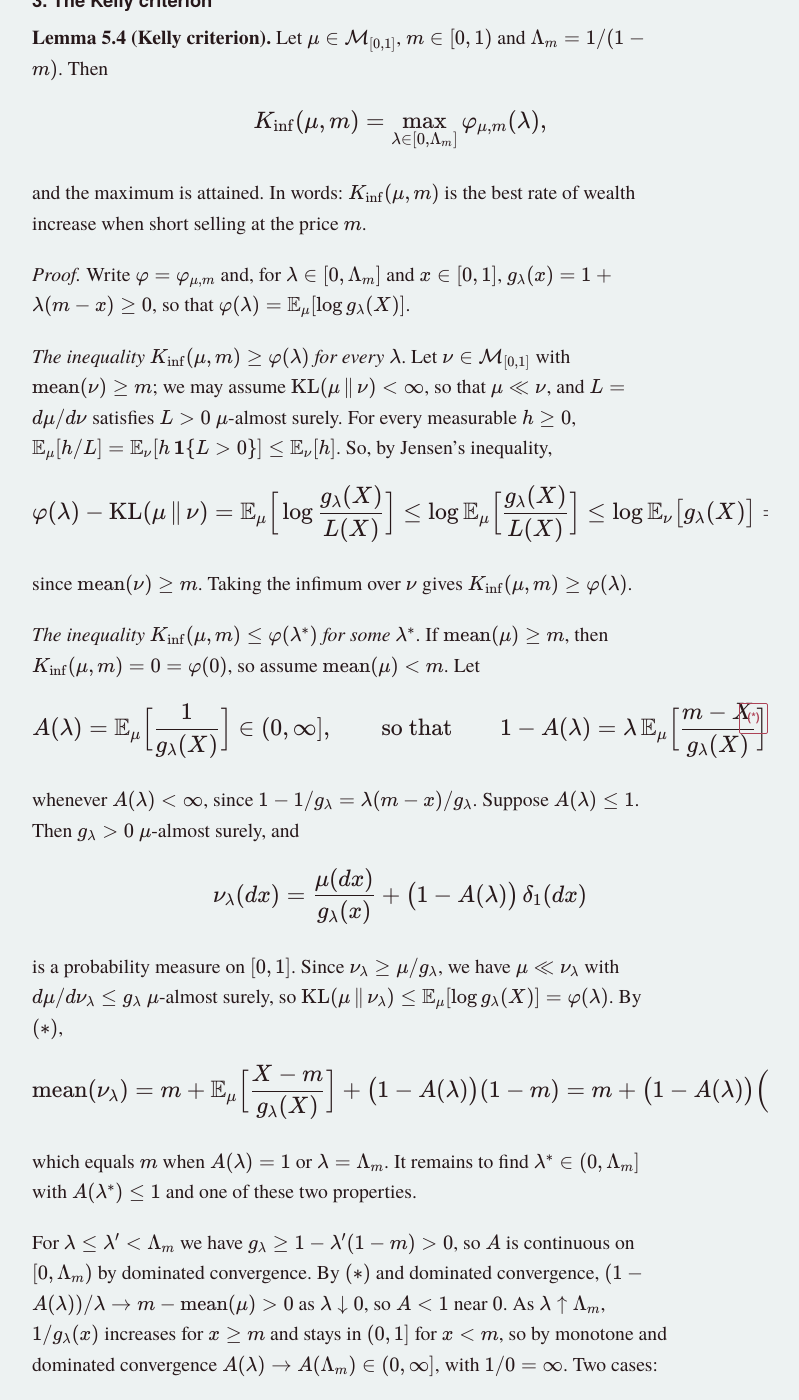
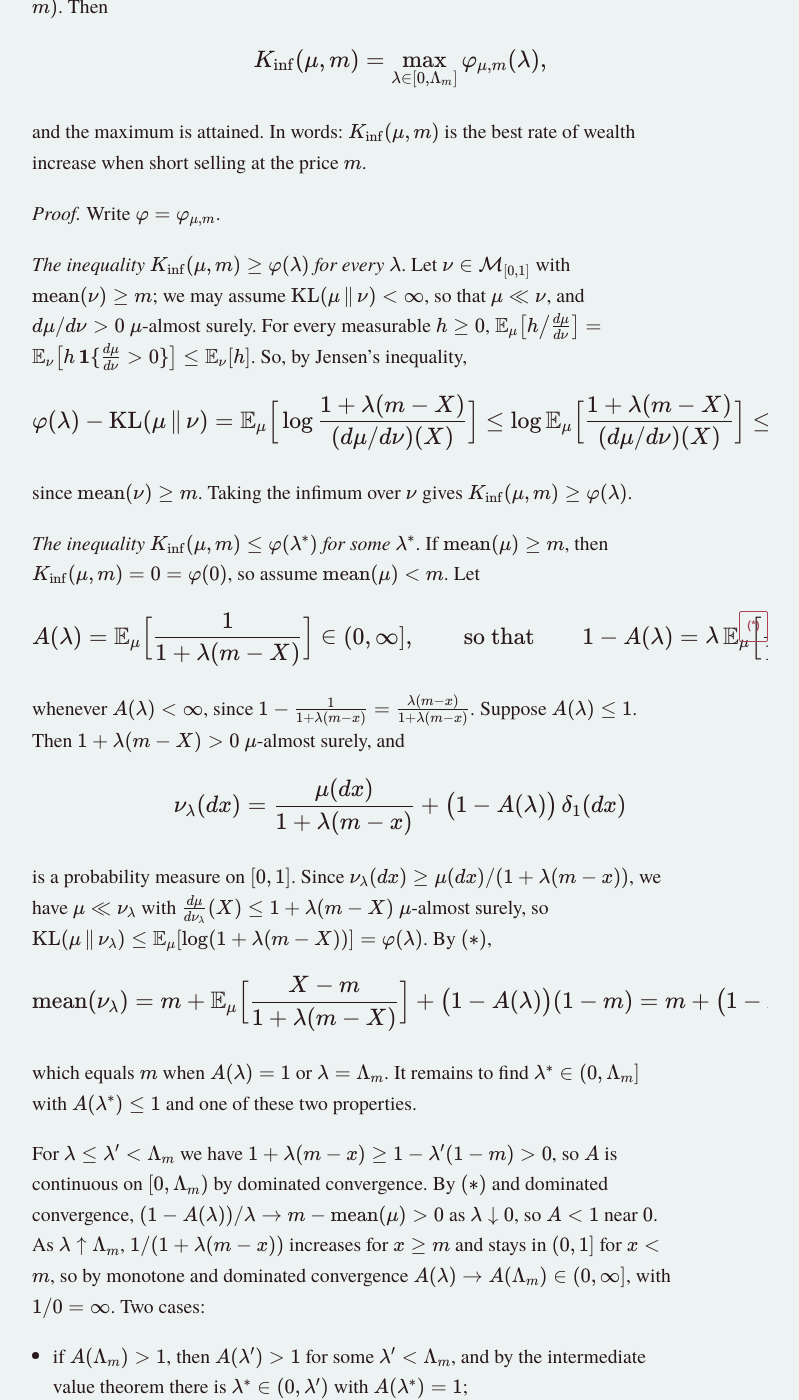
Before and after one commit to iyertejas/iyertejas.github.io, a Jekyll site: the page built from course-rl-2026-lecture-5.md, in a window 1280 px wide and 1400 px high, scrolled down 4855 px. Shown: the whole window, without its empty margins (232-1031 px from the left). Built offline with Jekyll 4.4.1, drawn with Linux system fonts in a browser that asks for light colours; some of the changed text lies outside the part shown.

Commit message:
RL course: Lecture 5 edits from the course doc
Drop the average-factor example, and the notation g_lambda and L in the
proof of Lemma 5.4.

```diff
--- a/course-rl-2026-lecture-5.md
+++ b/course-rl-2026-lecture-5.md
@@ -55,7 +55,7 @@ $$
 \frac1s \log W_s(\lambda, m) = \frac1s \sum_{i=1}^s \log\big(1 + \lambda(m - X_i)\big) \to \mathbb E_\mu\big[\log\big(1 + \lambda(m - X)\big)\big] \quad \text{almost surely}
 $$
 
-(also when the limit is $$-\infty$$, since the logarithms are bounded above). So the wealth grows or shrinks exponentially, at this rate. The average factor is misleading: a bet that doubles or halves the wealth with probability $$\frac12$$ each has average factor $$\frac54$$, but $$\frac12 \log 2 - \frac12 \log 2 = 0$$, and the wealth does not grow.
+(also when the limit is $$-\infty$$, since the logarithms are bounded above). So the wealth grows or shrinks exponentially, at this rate.
 
 **Definition 5.2.** We write $$\mathcal M_{[0,1]}$$ for the set of probability measures on $$[0, 1]$$. For $$\mu \in \mathcal M_{[0,1]}$$ and $$m \in [0, 1)$$, set
 {: #definition-5-2}
@@ -98,12 +98,12 @@ $$
 
 and the maximum is attained. In words: $$K_{\inf}(\mu, m)$$ is the best rate of wealth increase when short selling at the price $$m$$.
 
-*Proof.* Write $$\varphi = \varphi_{\mu,m}$$ and, for $$\lambda \in [0, \Lambda_m]$$ and $$x \in [0, 1]$$, $$g_\lambda(x) = 1 + \lambda(m - x) \ge 0$$, so that $$\varphi(\lambda) = \mathbb E_\mu[\log g_\lambda(X)]$$.
+*Proof.* Write $$\varphi = \varphi_{\mu,m}$$.
 
-*The inequality* $$K_{\inf}(\mu, m) \ge \varphi(\lambda)$$ *for every* $$\lambda$$. Let $$\nu \in \mathcal M_{[0,1]}$$ with $$\mathrm{mean}(\nu) \ge m$$; we may assume $$\mathrm{KL}(\mu \,\Vert\, \nu) < \infty$$, so that $$\mu \ll \nu$$, and $$L = d\mu/d\nu$$ satisfies $$L > 0$$ $$\mu$$-almost surely. For every measurable $$h \ge 0$$, $$\mathbb E_\mu[h/L] = \mathbb E_\nu[h\, \mathbf 1\{L > 0\}] \le \mathbb E_\nu[h]$$. So, by Jensen's inequality,
+*The inequality* $$K_{\inf}(\mu, m) \ge \varphi(\lambda)$$ *for every* $$\lambda$$. Let $$\nu \in \mathcal M_{[0,1]}$$ with $$\mathrm{mean}(\nu) \ge m$$; we may assume $$\mathrm{KL}(\mu \,\Vert\, \nu) < \infty$$, so that $$\mu \ll \nu$$, and $$d\mu/d\nu > 0$$ $$\mu$$-almost surely. For every measurable $$h \ge 0$$, $$\mathbb E_\mu\big[h \big/ \tfrac{d\mu}{d\nu}\big] = \mathbb E_\nu\big[h\, \mathbf 1\{\tfrac{d\mu}{d\nu} > 0\}\big] \le \mathbb E_\nu[h]$$. So, by Jensen's inequality,
 
 $$
-\varphi(\lambda) - \mathrm{KL}(\mu \,\Vert\, \nu) = \mathbb E_\mu\Big[\log \frac{g_\lambda(X)}{L(X)}\Big] \le \log \mathbb E_\mu\Big[\frac{g_\lambda(X)}{L(X)}\Big] \le \log \mathbb E_\nu\big[g_\lambda(X)\big] = \log\big(1 + \lambda(m - \mathrm{mean}(\nu))\big) \le 0,
+\varphi(\lambda) - \mathrm{KL}(\mu \,\Vert\, \nu) = \mathbb E_\mu\Big[\log \frac{1 + \lambda(m - X)}{(d\mu/d\nu)(X)}\Big] \le \log \mathbb E_\mu\Big[\frac{1 + \lambda(m - X)}{(d\mu/d\nu)(X)}\Big] \le \log \mathbb E_\nu\big[1 + \lambda(m - X)\big] = \log\big(1 + \lambda(m - \mathrm{mean}(\nu))\big) \le 0,
 $$
 
 since $$\mathrm{mean}(\nu) \ge m$$. Taking the infimum over $$\nu$$ gives $$K_{\inf}(\mu, m) \ge \varphi(\lambda)$$.
@@ -111,31 +111,31 @@ since $$\mathrm{mean}(\nu) \ge m$$. Taking the infimum over $$\nu$$ gives $$K_{\
 *The inequality* $$K_{\inf}(\mu, m) \le \varphi(\lambda^*)$$ *for some* $$\lambda^*$$. If $$\mathrm{mean}(\mu) \ge m$$, then $$K_{\inf}(\mu, m) = 0 = \varphi(0)$$, so assume $$\mathrm{mean}(\mu) < m$$. Let
 
 $$
-A(\lambda) = \mathbb E_\mu\Big[\frac{1}{g_\lambda(X)}\Big] \in (0, \infty], \qquad \text{so that} \qquad 1 - A(\lambda) = \lambda\, \mathbb E_\mu\Big[\frac{m - X}{g_\lambda(X)}\Big] \tag{*}
+A(\lambda) = \mathbb E_\mu\Big[\frac{1}{1 + \lambda(m - X)}\Big] \in (0, \infty], \qquad \text{so that} \qquad 1 - A(\lambda) = \lambda\, \mathbb E_\mu\Big[\frac{m - X}{1 + \lambda(m - X)}\Big] \tag{*}
 $$
 
-whenever $$A(\lambda) < \infty$$, since $$1 - 1/g_\lambda = \lambda(m - x)/g_\lambda$$. Suppose $$A(\lambda) \le 1$$. Then $$g_\lambda > 0$$ $$\mu$$-almost surely, and
+whenever $$A(\lambda) < \infty$$, since $$1 - \frac{1}{1 + \lambda(m - x)} = \frac{\lambda(m - x)}{1 + \lambda(m - x)}$$. Suppose $$A(\lambda) \le 1$$. Then $$1 + \lambda(m - X) > 0$$ $$\mu$$-almost surely, and
 
 $$
-\nu_\lambda(dx) = \frac{\mu(dx)}{g_\lambda(x)} + \big(1 - A(\lambda)\big)\, \delta_1(dx)
+\nu_\lambda(dx) = \frac{\mu(dx)}{1 + \lambda(m - x)} + \big(1 - A(\lambda)\big)\, \delta_1(dx)
 $$
 
-is a probability measure on $$[0, 1]$$. Since $$\nu_\lambda \ge \mu/g_\lambda$$, we have $$\mu \ll \nu_\lambda$$ with $$d\mu/d\nu_\lambda \le g_\lambda$$ $$\mu$$-almost surely, so $$\mathrm{KL}(\mu \,\Vert\, \nu_\lambda) \le \mathbb E_\mu[\log g_\lambda(X)] = \varphi(\lambda)$$. By $$(*)$$,
+is a probability measure on $$[0, 1]$$. Since $$\nu_\lambda(dx) \ge \mu(dx)/(1 + \lambda(m - x))$$, we have $$\mu \ll \nu_\lambda$$ with $$\frac{d\mu}{d\nu_\lambda}(X) \le 1 + \lambda(m - X)$$ $$\mu$$-almost surely, so $$\mathrm{KL}(\mu \,\Vert\, \nu_\lambda) \le \mathbb E_\mu[\log(1 + \lambda(m - X))] = \varphi(\lambda)$$. By $$(*)$$,
 
 $$
-\mathrm{mean}(\nu_\lambda) = m + \mathbb E_\mu\Big[\frac{X - m}{g_\lambda(X)}\Big] + \big(1 - A(\lambda)\big)(1 - m) = m + \big(1 - A(\lambda)\big)\Big(1 - m - \frac1\lambda\Big),
+\mathrm{mean}(\nu_\lambda) = m + \mathbb E_\mu\Big[\frac{X - m}{1 + \lambda(m - X)}\Big] + \big(1 - A(\lambda)\big)(1 - m) = m + \big(1 - A(\lambda)\big)\Big(1 - m - \frac1\lambda\Big),
 $$
 
 which equals $$m$$ when $$A(\lambda) = 1$$ or $$\lambda = \Lambda_m$$. It remains to find $$\lambda^* \in (0, \Lambda_m]$$ with $$A(\lambda^*) \le 1$$ and one of these two properties.
 
-For $$\lambda \le \lambda' < \Lambda_m$$ we have $$g_\lambda \ge 1 - \lambda'(1 - m) > 0$$, so $$A$$ is continuous on $$[0, \Lambda_m)$$ by dominated convergence. By $$(*)$$ and dominated convergence, $$(1 - A(\lambda))/\lambda \to m - \mathrm{mean}(\mu) > 0$$ as $$\lambda \downarrow 0$$, so $$A < 1$$ near $$0$$. As $$\lambda \uparrow \Lambda_m$$, $$1/g_\lambda(x)$$ increases for $$x \ge m$$ and stays in $$(0, 1]$$ for $$x < m$$, so by monotone and dominated convergence $$A(\lambda) \to A(\Lambda_m) \in (0, \infty]$$, with $$1/0 = \infty$$. Two cases:
+For $$\lambda \le \lambda' < \Lambda_m$$ we have $$1 + \lambda(m - x) \ge 1 - \lambda'(1 - m) > 0$$, so $$A$$ is continuous on $$[0, \Lambda_m)$$ by dominated convergence. By $$(*)$$ and dominated convergence, $$(1 - A(\lambda))/\lambda \to m - \mathrm{mean}(\mu) > 0$$ as $$\lambda \downarrow 0$$, so $$A < 1$$ near $$0$$. As $$\lambda \uparrow \Lambda_m$$, $$1/(1 + \lambda(m - x))$$ increases for $$x \ge m$$ and stays in $$(0, 1]$$ for $$x < m$$, so by monotone and dominated convergence $$A(\lambda) \to A(\Lambda_m) \in (0, \infty]$$, with $$1/0 = \infty$$. Two cases:
 
 - if $$A(\Lambda_m) > 1$$, then $$A(\lambda') > 1$$ for some $$\lambda' < \Lambda_m$$, and by the intermediate value theorem there is $$\lambda^* \in (0, \lambda')$$ with $$A(\lambda^*) = 1$$;
 - if $$A(\Lambda_m) \le 1$$, set $$\lambda^* = \Lambda_m$$.
 
 In both cases $$\mathrm{mean}(\nu_{\lambda^*}) = m$$, so $$K_{\inf}(\mu, m) \le \mathrm{KL}(\mu \,\Vert\, \nu_{\lambda^*}) \le \varphi(\lambda^*)$$. Together with the first part, $$K_{\inf}(\mu, m) = \varphi(\lambda^*) = \max_\lambda \varphi(\lambda)$$. $$\square$$
 
-**Reading it.** The proof finds the best stake $$\lambda^*$$ without maximising, and with it the closest alternative $$\nu^* = \nu_{\lambda^*}$$: it reweights $$\mu$$ by $$1/g_{\lambda^*}$$, which favours large prices, and puts any missing mass at $$1$$, the one price that ruins a short seller who is all in. Moreover $$d\mu/d\nu^* = g_{\lambda^*}$$ $$\mu$$-almost surely (if $$A(\lambda^*) < 1$$, then $$\lambda^* = \Lambda_m$$ and $$\mu(\{1\}) = 0$$, since $$1/g_{\Lambda_m}(1) = \infty$$). So the wealth of the best stake is a likelihood ratio,
+**Reading it.** The proof finds the best stake $$\lambda^*$$ without maximising, and with it the closest alternative $$\nu^* = \nu_{\lambda^*}$$: it reweights $$\mu$$ by $$1/(1 + \lambda^*(m - x))$$, which favours large prices, and puts any missing mass at $$1$$, the one price that ruins a short seller who is all in. Moreover $$\frac{d\mu}{d\nu^*}(X) = 1 + \lambda^*(m - X)$$ $$\mu$$-almost surely (if $$A(\lambda^*) < 1$$, then $$\lambda^* = \Lambda_m$$ and $$\mu(\{1\}) = 0$$, since $$1 + \Lambda_m(m - 1) = 0$$). So the wealth of the best stake is a likelihood ratio,
 
 $$
 W_s(\lambda^*, m) = \prod_{i=1}^s \frac{d\mu}{d\nu^*}(X_i),
```
